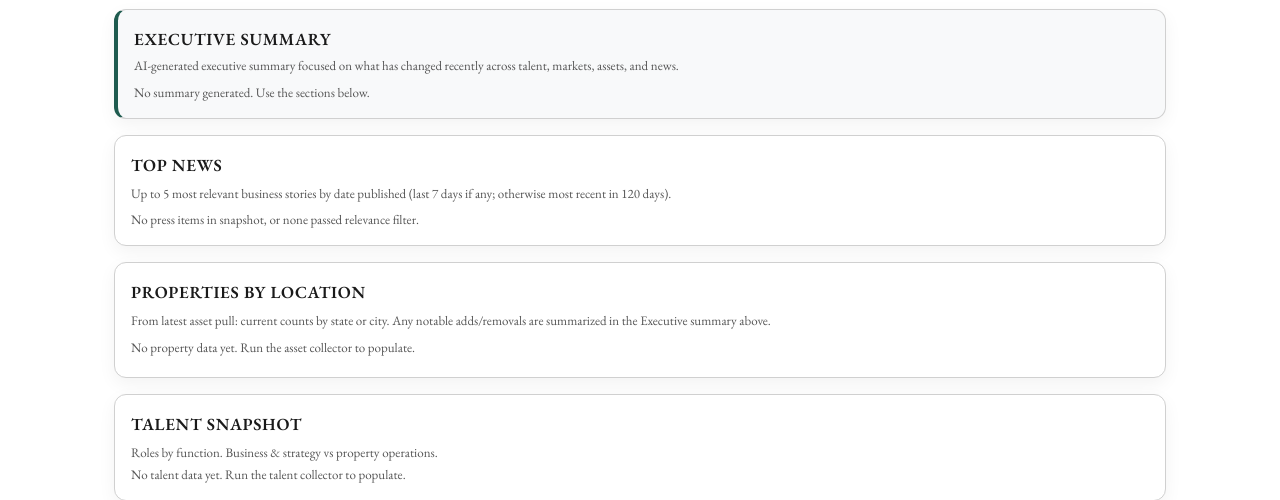
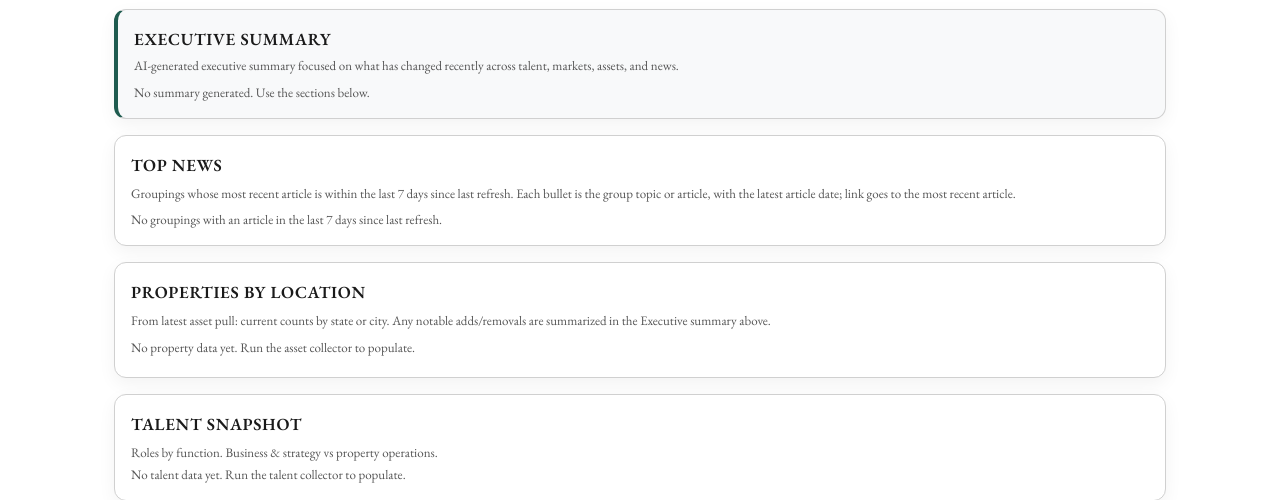
Before and after one commit to ttsay10000/competitor-dossiers, a FastAPI app: page /dossier/1 in a window 1280 px wide. Shown: the part 235-735 px from the top of the page. Run offline with FastAPI, Linux system fonts and the light colour scheme; tables that the repository leaves empty hold one stand-in row (values such as "Sample post"); data that the repository does not hold is empty.

Commit message:
Update competitor signals MVP: executive summary, LLM, dossier routes, templates, press docs
Co-authored-by: Cursor <cursoragent@cursor.com>

```diff
--- a/app/routes/dossier.py
+++ b/app/routes/dossier.py
@@ -1,21 +1,23 @@
 import re
+import urllib.parse
 from datetime import datetime, timedelta, timezone
 from email.utils import parsedate_to_datetime
 from typing import Optional
 
 from fastapi import APIRouter, Request
-from fastapi.responses import RedirectResponse
+from fastapi.responses import JSONResponse, RedirectResponse
 from sqlalchemy import or_
 
 from ..db import get_session, get_last_refreshed
 from ..models import Competitor, Event, Snapshot, Capability
 from ..diff.asset_diff import diff_properties, delta_by_city, infer_location_for_property, is_location_treated_as_other, parse_keys_from_details
+from ..diff.talent_diff import diff_jobs
 from ..executive_summary import (
     generate_executive_summary,
     clean_location_display_for_dossier,
     aggregate_state_and_state_city_rows,
 )
-from ..llm_structured import _assign_state_from_url
+from ..llm_structured import _assign_state_from_url, _normalize_domain
 from ..rules.talent_rules import job_functional_area, FUNCTIONAL_AREA_DISPLAY_ORDER, PROPERTY_OPERATIONS_LABEL
 
 router = APIRouter()
@@ -35,9 +37,11 @@ def _exec_summary_cache_key(competitor_id: int, context: dict) -> tuple:
     base = context.get("comparison_baseline_date") or ""
     n_events = len(context.get("events_this_week") or [])
     n_news = len(context.get("top_news") or [])
-    added = context.get("asset_added_since_baseline") or 0
-    removed = context.get("asset_removed_since_baseline") or 0
-    return (competitor_id, base, n_events, n_news, added, removed)
+    asset_added = context.get("asset_added_since_baseline") or 0
+    asset_removed = context.get("asset_removed_since_baseline") or 0
+    jobs_added = context.get("jobs_added_since_baseline") or 0
+    jobs_removed = context.get("jobs_removed_since_baseline") or 0
+    return (competitor_id, base, n_events, n_news, asset_added, asset_removed, jobs_added, jobs_removed)
 
 
 def _location_clean_cache_key(name: str, props: list, deltas: list, other_bullets: Optional[str] = None) -> tuple:
@@ -161,11 +165,14 @@ def format_dossier_preview_text(context: dict) -> str:
             date_str = item.get("date") or ""
             title = item.get("title") or "Article"
             url = item.get("url") or item.get("link") or ""
+            group_title = item.get("group_title") or ""
             topic = (item.get("topic") or "").replace("_", " ")
             outlet = item.get("outlet") or ""
             raw_summary = item.get("summary") or ""
             summary = raw_summary[:120] + ("…" if len(raw_summary) > 120 else "") if raw_summary else ""
             parts = [f"  {date_str} — {title}", f"    URL: {url}"]
+            if group_title:
+                parts.append(f"    Group: {group_title}")
             if topic:
                 parts.append(f"    Topic: {topic}")
             if outlet:
@@ -257,6 +264,7 @@ def build_dossier_context(session, competitor_id: int, *, skip_property_llm: boo
     if competitor is None:
         return {"error": "Competitor not found."}
 
+    last_refreshed = get_last_refreshed(session)
     latest_asset = (
         session.query(Snapshot)
         .filter(Snapshot.competitor_id == competitor_id, Snapshot.channel == "asset")
@@ -417,48 +425,84 @@ def build_dossier_context(session, competitor_id: int, *, skip_property_llm: boo
             return d[:10]
         return "0000-00-00"
 
+    def _is_url_on_competitor_domain(url: str) -> bool:
+        """True if URL's host matches competitor's primary_domain (exclude competitor-site articles from output)."""
+        if not url or not getattr(competitor, "primary_domain", None):
+            return False
+        try:
+            host = (urllib.parse.urlparse(url).netloc or "").strip()
+            return host and _normalize_domain(host) == _normalize_domain(competitor.primary_domain)
+        except Exception:
+            return False
+
     # Build press_groups for template: use snapshot groups if present, else one group per canonical item (backward compat).
+    # Filter out articles on competitor's own domain; sort groups by latest article date (most recent first); tag each group with that date.
     if press_groups_snapshot:
         press_groups = []
         for g in press_groups_snapshot:
             articles = []
             for art in g.get("articles") or []:
+                if _is_url_on_competitor_domain(art.get("url") or art.get("link") or ""):
+                    continue
                 a = dict(art)
                 a["display_title"] = _press_display_title(a.get("title") or "")
                 articles.append(a)
+            if not articles:
+                continue
             articles.sort(key=_press_article_date_key, reverse=True)
+            # Tag group with latest article date for ordering and display
+            group_latest_dt = None
+            for a in articles:
+                dt = _parse_press_date(a.get("date"))
+                if dt and (group_latest_dt is None or dt > group_latest_dt):
+                    group_latest_dt = dt
+            group_latest_date = group_latest_dt.strftime("%Y-%m-%d") if group_latest_dt else None
             press_groups.append({
                 "group_title": g.get("group_title") or "News",
                 "one_line_summary": g.get("one_line_summary") or "",
                 "articles": articles,
+                "group_latest_date": group_latest_date,
             })
+        # Order groups by most recent first (group_latest_date descending; no-date groups last)
+        def _group_sort_key(grp):
+            gd = grp.get("group_latest_date")
+            return (gd is None, -(datetime.strptime(gd, "%Y-%m-%d").timestamp() if gd and len(gd) >= 10 else 0))
+        press_groups.sort(key=_group_sort_key)
     else:
-        press_groups = [
-            {
+        press_groups = []
+        for item in canonical_press:
+            if (item.get("topic") or "").strip().lower() in {"irrelevant", "promo_or_brand_marketing"}:
+                continue
+            if _is_url_on_competitor_domain(item.get("url") or item.get("link") or ""):
+                continue
+            art = {
+                **dict(item),
+                "display_title": _press_display_title(item.get("title") or ""),
+                "url": item.get("url") or item.get("link"),
+                "outlet": item.get("outlet"),
+            }
+            dt = _parse_press_date(item.get("date"))
+            group_latest_date = dt.strftime("%Y-%m-%d") if dt else None
+            press_groups.append({
                 "group_title": _press_display_title(item.get("title") or ""),
                 "one_line_summary": (item.get("summary") or "").strip(),
-                "articles": [{
-                    **dict(item),
-                    "display_title": _press_display_title(item.get("title") or ""),
-                    "url": item.get("url") or item.get("link"),
-                    "outlet": item.get("outlet"),
-                }],
-            }
-            for item in canonical_press
-            if (item.get("topic") or "").strip().lower() not in {"irrelevant", "promo_or_brand_marketing"}
-        ]
+                "articles": [art],
+                "group_latest_date": group_latest_date,
+            })
+        def _group_sort_key(grp):
+            gd = grp.get("group_latest_date")
+            return (gd is None, -(datetime.strptime(gd, "%Y-%m-%d").timestamp() if gd and len(gd) >= 10 else 0))
+        press_groups.sort(key=_group_sort_key)
 
-    # Flat list for sorting and Top news: from groups (all articles) or from canonical_press (old snapshot).
-    if press_groups_snapshot:
-        flat_for_sort = []
-        for g in press_groups_snapshot:
-            for art in g.get("articles") or []:
-                flat_for_sort.append(dict(art))
-    else:
-        flat_for_sort = [
-            item for item in canonical_press
-            if (item.get("topic") or "").strip().lower() not in {"irrelevant", "promo_or_brand_marketing"}
-        ]
+    # Flat list for sorting and Top news: from built press_groups (already filtered; no competitor-domain).
+    # Attach group_title so top news can show "most relevant groupings".
+    flat_for_sort = []
+    for g in press_groups:
+        group_title = (g.get("group_title") or "").strip() or "News"
+        for art in g.get("articles") or []:
+            a = dict(art)
+            a["group_title"] = group_title
+            flat_for_sort.append(a)
     press_90d = []
     for item in flat_for_sort:
         dt = _parse_press_date(item.get("date"))
@@ -475,48 +519,43 @@ def build_dossier_context(session, competitor_id: int, *, skip_property_llm: boo
     for p in press_90d:
         p.pop("_sort_dt", None)
 
-    # Top news: up to 5 most newsworthy articles. Use topic when present; else treat as other_business (new group-based shape).
-    STRONG_BUSINESS_TOPICS = {
-        "fundraising", "restructuring_or_layoffs", "executive_interview",
-        "new_partnership", "new_hotel_opening", "other_business",
-    }
-    TOPIC_NEWSWORTHINESS = {
-        "fundraising": 5,
-        "new_partnership": 5,
-        "restructuring_or_layoffs": 5,
-        "executive_interview": 5,
-        "new_hotel_opening": 5,
-        "other_business": 2,
-    }
-    pool = [
-        item for item in press_90d
-        if (item.get("topic") or "").strip().lower() in STRONG_BUSINESS_TOPICS or not item.get("topic")
-    ]
-    # When reporting baseline is set (e.g. after "Reset baseline"), only news on or after that date counts.
-    if reporting_baseline_date:
-        pool = [
-            item for item in pool
-            if _parse_press_date(item.get("date")) and _parse_press_date(item.get("date")).date() >= baseline_cutoff.date()
-        ]
-    week_cutoff_pub = datetime.now(timezone.utc) - timedelta(days=7)
+    # Top news: from most recent groupings whose latest article date is within 7 days since last refresh.
+    # Each bullet = group topic (or news article) with latest date attached; link to latest article in group.
+    ref_dt = _utc_dt(last_refreshed) if last_refreshed else datetime.now(timezone.utc)
+    week_cutoff_date = (ref_dt - timedelta(days=7)).date()
 
-    def _newsworthiness_score(item: dict) -> tuple:
-        topic = (item.get("topic") or "").strip().lower()
-        topic_score = TOPIC_NEWSWORTHINESS.get(topic, 2)  # default 2 (other_business) when no topic (group-based shape)
-        dt = _parse_press_date(item.get("date"))
-        recency_score = 5 if (dt and dt >= week_cutoff_pub) else 0  # last 7 days boost
-        score = topic_score + recency_score  # no source prioritization; all sources equal
-        # Use timestamp for sort to avoid mixing naive/aware datetimes (TypeError on some pages)
-        ts = dt.timestamp() if dt else 0.0
-        return (score, ts)
+    def _group_date_parsed(g: dict):
+        gd = (g.get("group_latest_date") or "").strip()
+        if not gd or len(gd) < 10:
+            return None
+        try:
+            return datetime.strptime(gd[:10], "%Y-%m-%d").date()
+        except ValueError:
+            return None
 
-    pool_scored = []
-    for item in pool:
-        score, ts = _newsworthiness_score(item)
-        pool_scored.append((score, ts, item))
-    # Highest newsworthiness first; within same score, newest date first
-    pool_scored.sort(key=lambda x: (x[0], x[1]), reverse=True)
-    top_news = [item for _, _, item in pool_scored[:5]]
+    recent_groups = []
+    for g in press_groups:
+        gdate = _group_date_parsed(g)
+        if gdate is not None and gdate >= week_cutoff_date:
+            recent_groups.append(g)
+    # Already sorted by group_latest_date desc; take up to 5
+    recent_groups = recent_groups[:5]
+
+    top_news = []
+    for g in recent_groups:
+        articles = g.get("articles") or []
+        latest_art = articles[0] if articles else {}
+        url = latest_art.get("url") or latest_art.get("link") or ""
+        title = (latest_art.get("title") or latest_art.get("display_title") or "").strip() or (g.get("group_title") or "Article")
+        group_title = (g.get("group_title") or "").strip() or "News"
+        top_news.append({
+            "group_title": group_title,
+            "title": title,
+            "url": url,
+            "date": g.get("group_latest_date"),
+            "outlet": latest_art.get("outlet"),
+            "summary": g.get("one_line_summary"),
+        })
 
     # Properties by location (state/city) for high-level week-over-week tracking.
     # Aggregate count and total keys per location (keys parsed from property details).
@@ -588,6 +627,36 @@ def build_dossier_context(session, competitor_id: int, *, skip_property_llm: boo
             asset_baseline_date = baseline_asset.captured_at.strftime("%Y-%m-%d")
             asset_delta_by_city = delta_by_city(diff["added"], diff["removed"])
 
+    # Talent comparison vs baseline: roles added and removed since baseline.
+    jobs_added_since_baseline = 0
+    jobs_removed_since_baseline = 0
+    if latest_talent and talent_jobs:
+        baseline_talent = None
+        if getattr(competitor, "reporting_baseline_at", None):
+            baseline_talent = (
+                session.query(Snapshot)
+                .filter(
+                    Snapshot.competitor_id == competitor_id,
+                    Snapshot.channel == "talent",
+                    Snapshot.captured_at <= competitor.reporting_baseline_at,
+                )
+                .order_by(Snapshot.captured_at.desc())
+                .first()
+            )
+        if baseline_talent is None:
+            baseline_talent = (
+                session.query(Snapshot)
+                .filter(Snapshot.competitor_id == competitor_id, Snapshot.channel == "talent")
+                .order_by(Snapshot.captured_at.asc())
+                .first()
+            )
+        if baseline_talent and baseline_talent.id != latest_talent.id:
+            raw_baseline_jobs = (baseline_talent.structured_json or {}).get("jobs", [])
+            baseline_jobs = [j for j in raw_baseline_jobs if isinstance(j, dict)]
+            talent_diff = diff_jobs(baseline_jobs, talent_jobs)
+            jobs_added_since_baseline = len(talent_diff["added"])
+            jobs_removed_since_baseline = len(talent_diff["removed"])
+
     # Expand "Other" (non-state) into subbullets for display and for LLM (URL path hints: temecula, central-oregon, etc.).
     other_properties_display = []
     other_props = [p for p in asset_props if is_location_treated_as_other(infer_location_for_property(p))]
@@ -643,6 +712,9 @@ def build_dossier_context(session, competitor_id: int, *, skip_property_llm: boo
         for r in properties_by_location
     ]
 
+    first_talent_endpoint = next((e for e in competitor.source_endpoints if e.channel == "talent"), None)
+    talent_job_board_url = first_talent_endpoint.url if first_talent_endpoint else None
+
     context = {
         "competitor": {"id": competitor.id, "name": competitor.name},
         "markets": markets,
@@ -651,6 +723,7 @@ def build_dossier_context(session, competitor_id: int, *, skip_property_llm: boo
         "talent_jobs": talent_jobs,
         "jobs_by_function": jobs_by_function,
         "jobs_by_function_property": jobs_by_function_property,
+        "talent_job_board_url": talent_job_board_url,
         "press_items": press_items,
         "press_90d": press_90d,
         "press_groups": press_groups,
@@ -666,6 +739,8 @@ def build_dossier_context(session, competitor_id: int, *, skip_property_llm: boo
         "asset_added_since_baseline": asset_added_since_baseline,
         "asset_removed_since_baseline": asset_removed_since_baseline,
         "asset_delta_by_city": asset_delta_by_city,
+        "jobs_added_since_baseline": jobs_added_since_baseline,
+        "jobs_removed_since_baseline": jobs_removed_since_baseline,
         "other_properties_display": other_properties_display,
         "comparison_baseline_date": reporting_baseline_date,
     }
@@ -734,6 +809,31 @@ def summary(request: Request, competitor_id: int, days: int = 7):
     )
 
 
+@router.get("/dossier/{competitor_id}/json")
+def dossier_json(competitor_id: int):
+    """Full dossier as JSON (final output). Includes press_groups (group_title, one_line_summary, articles)."""
+    with get_session() as session:
+        context = build_dossier_context(session, competitor_id, skip_property_llm=True)
+    if "error" in context:
+        return JSONResponse(status_code=404, content={"error": context["error"]})
+    # Build JSON-safe payload; include press groupings so final output has group_title, one_line_summary, articles.
+    payload = {
+        "competitor": context.get("competitor"),
+        "events": context.get("events") or [],
+        "press_groups": context.get("press_groups") or [],
+        "press_90d": context.get("press_90d") or [],
+        "top_news": context.get("top_news") or [],
+        "talent_jobs": context.get("talent_jobs") or [],
+        "jobs_by_function": context.get("jobs_by_function") or [],
+        "properties_by_location": context.get("properties_by_location") or [],
+        "total_properties": context.get("total_properties", 0),
+        "asset_added_since_baseline": context.get("asset_added_since_baseline", 0),
+        "asset_removed_since_baseline": context.get("asset_removed_since_baseline", 0),
+        "comparison_baseline_date": context.get("comparison_baseline_date"),
+    }
+    return payload
+
+
 @router.get("/dossier/{competitor_id}/properties-by-location")
 def dossier_properties_by_location(competitor_id: int):
     """Lazy-loaded AI-refined properties by location (JSON). Used when initial page load skipped LLM for speed."""
@@ -783,6 +883,23 @@ def set_baseline_all_and_refresh(request: Request):
     advance_baseline_after_full_refresh()
     run_all_channels()
     return RedirectResponse(url="/competitors?refreshed=1", status_code=303)
+
+
+@router.post("/dossier/force-refresh-and-reset-baseline", status_code=303)
+def force_refresh_and_reset_baseline(request: Request):
+    """
+    Clear latest snapshots for all channels so the run re-enriches everything (no skipping).
+    Use after changing press groupings or LLM logic—otherwise runs skip when URL set is unchanged.
+    Then runs all collectors and advances baseline.
+    """
+    from ..runner import run as run_all_channels, advance_baseline_after_full_refresh, clear_latest_snapshots
+    from ..db import get_session
+
+    with get_session() as session:
+        deleted = clear_latest_snapshots(session, channel=None)
+    advance_baseline_after_full_refresh()
+    run_all_channels()
+    return RedirectResponse(url="/competitors?refreshed=1&forced=1", status_code=303)
 
 
 @router.get("/dossier/{competitor_id}")
--- a/app/templates/competitors.html
+++ b/app/templates/competitors.html
@@ -10,6 +10,9 @@
     <div style="display: flex; gap: 8px; align-items: center; flex-wrap: wrap;">
       <form method="post" action="/dossier/set-baseline-all-and-refresh" class="refresh-form" style="display: inline-block;">
         <button type="submit">Set baseline for all &amp; refresh</button>
+      </form>
+      <form method="post" action="/dossier/force-refresh-and-reset-baseline" class="refresh-form" style="display: inline-block;">
+        <button type="submit">Force refresh &amp; reset baseline</button>
       </form>
       <span id="refresh-status" class="meta" style="margin-left: 4px; font-weight: 500;"></span>
       <a href="/competitors/new"><button>Add competitor</button></a>
@@ -36,7 +39,7 @@
       }
     })();
   </script>
-  <p class="meta" style="margin: -8px 0 12px 0;">Set baseline for all &amp; refresh: sets each competitor’s comparison date to now, then runs collectors. Use once so executive summaries only summarize changes after this point (lighter LLM load).</p>
+  <p class="meta" style="margin: -8px 0 12px 0;">Set baseline for all &amp; refresh: sets each competitor’s comparison date to now, then runs collectors. <strong>Force refresh &amp; reset baseline</strong>: clears snapshots so re-enrichment runs (use after changing press groupings or LLM logic—otherwise runs skip when URLs are unchanged).</p>
 
   <div class="card">
     <h3>Existing</h3>
--- a/app/templates/dossier.html
+++ b/app/templates/dossier.html
@@ -79,34 +79,28 @@
     </script>
     {% endif %}
 
-    <!-- 3. Top news (up to 5 by date: last week first, else last 5 strong business in 120d) -->
+    <!-- 3. Top news: groupings with latest article within 7 days since last refresh -->
     <div class="card">
       <strong>Top news</strong>
-      <p class="meta">Up to 5 most relevant business stories by date published (last 7 days if any; otherwise most recent in 120 days).</p>
+      <p class="meta">Groupings whose most recent article is within the last 7 days since last refresh. Each bullet is the group topic or article, with the latest article date; link goes to the most recent article.</p>
       {% if top_news|length %}
         <ul style="margin: 0; padding-left: 20px;">
           {% for item in top_news %}
           <li>
             {% if item.get('date') %}<span class="meta" style="font-weight: 500;">{{ item.date }}</span> — {% endif %}
-            <a href="{{ item.get('url') or item.get('link') }}" target="_blank" rel="noopener">{{ item.get('title') or 'Article' }}</a>
+            <a href="{{ item.get('url') or item.get('link') }}" target="_blank" rel="noopener">{{ item.get('group_title') or item.get('title') or 'Article' }}</a>
+            {% if item.get('outlet') or item.get('summary') %}
             <div class="meta">
-              {% if item.get('topic') %}
-                <strong style="font-size: 11px; text-transform: uppercase;">{{ item.topic.replace('_', ' ') }}</strong>
-              {% endif %}
-              {% if item.get('outlet') %}
-                {% if item.get('topic') %} · {% endif %}
-                {{ item.outlet }}
-              {% endif %}
-              {% if item.get('summary') %}
-                {% if item.get('topic') or item.get('outlet') %} · {% endif %}
-                {{ item.summary }}
-              {% endif %}
+              {% if item.get('outlet') %}{{ item.outlet }}{% endif %}
+              {% if item.get('outlet') and item.get('summary') %} · {% endif %}
+              {% if item.get('summary') %}{{ item.summary }}{% endif %}
             </div>
+            {% endif %}
           </li>
           {% endfor %}
         </ul>
       {% else %}
-        <div class="meta">No press items in snapshot, or none passed relevance filter.</div>
+        <div class="meta">No groupings with an article in the last 7 days since last refresh.</div>
       {% endif %}
     </div>
 
@@ -238,6 +232,9 @@
             <p class="staffing-body muted" style="margin: 2px 0 0 0;">No property operations roles in this snapshot.</p>
           {% endif %}
         </div>
+        {% if talent_job_board_url %}
+        <p style="margin-top: 10px;"><a href="{{ talent_job_board_url }}" target="_blank" rel="noopener">See full job listings</a></p>
+        {% endif %}
       {% else %}
         <p class="meta" style="margin: 0;">No talent data yet. Run the talent collector to populate.</p>
       {% endif %}
@@ -251,6 +248,9 @@
         {% for group in press_groups %}
         <div style="margin-bottom: 12px;">
           <strong style="font-size: 13px;">{{ group.get('group_title') or 'News' }}</strong>
+          {% if group.get('group_latest_date') %}
+          <span class="meta" style="font-weight: 500;"> · {{ group.group_latest_date }}</span>
+          {% endif %}
           {% if group.get('one_line_summary') %}
           <div class="meta" style="margin: 2px 0 6px 0;">{{ group.one_line_summary }}</div>
           {% endif %}
```
Also changed, not shown: app/executive_summary.py (+55 -68 lines), app/llm_structured.py (+29 -25 lines), docs/PRESS_DATA_FLOW.md (+10 -2 lines), docs/PRESS_FEED_STEPS.md (+2 -2 lines).
